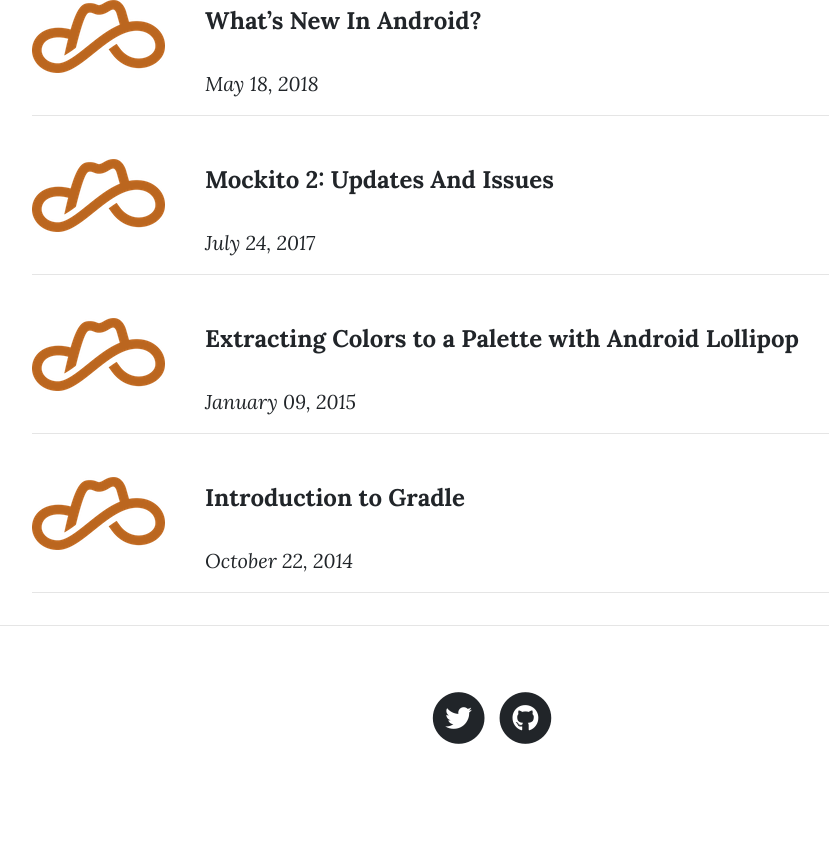
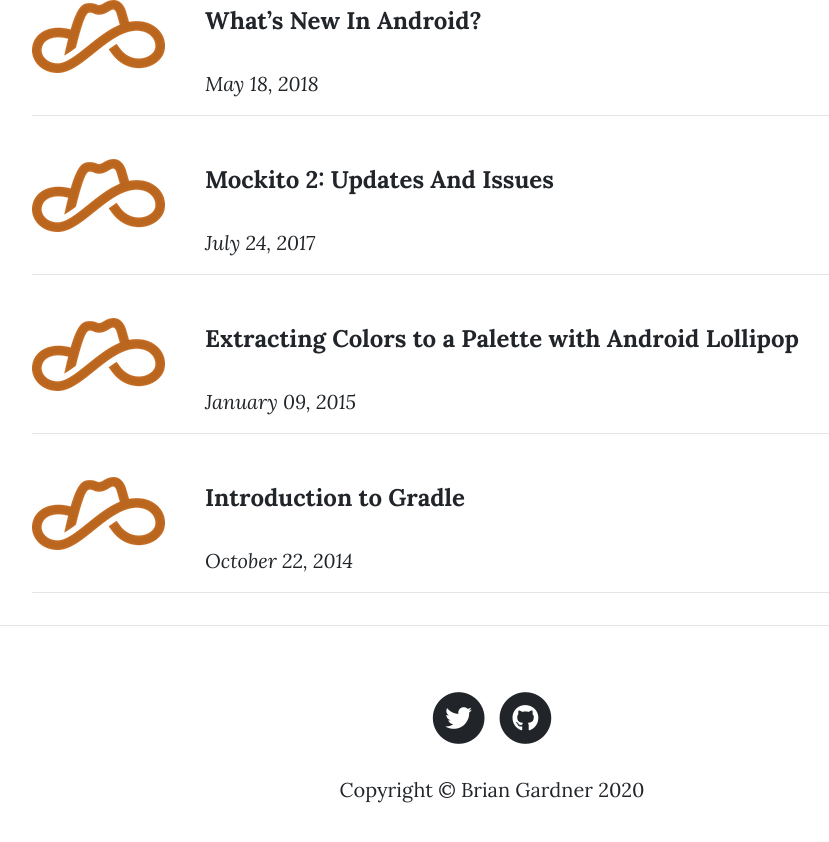
Before and after one commit to BrianGardnerAtl/website, a Jekyll site: the page built from index.html, in a window 1280 px wide and 900 px high, scrolled down 2269 px. Shown: the top 842 px of the window, without its empty margins (148-977 px from the left). Built offline with Jekyll 4.4.1, drawn with Linux system fonts in a browser that asks for light colours; before the commit the page ends 3079 px from its top, so only the background shows below that.

Commit message:
Add copyright statement

```diff
--- a/_layouts/default.html
+++ b/_layouts/default.html
@@ -107,7 +107,11 @@
             </ul>
           </div>
         </div>
-      </div>
+        <div class="row">
+          <div class="col-lg-10 mx-auto">
+            <p class="text-center">Copyright &copy; Brian Gardner 2020</p>
+          </div>
+        </div>
     </footer>
 
     <!-- Bootstrap core JavaScript -->
--- a/_layouts/post.html
+++ b/_layouts/post.html
@@ -131,6 +131,11 @@
           </div>
         </div>
       </div>
+      <div class="row">
+        <div class="col-lg-10 mx-auto">
+          <p class="text-center">Copyright &copy; Brian Gardner 2020</p>
+        </div>
+      </div>
     </footer>
 
     <!-- Bootstrap core JavaScript -->
```
